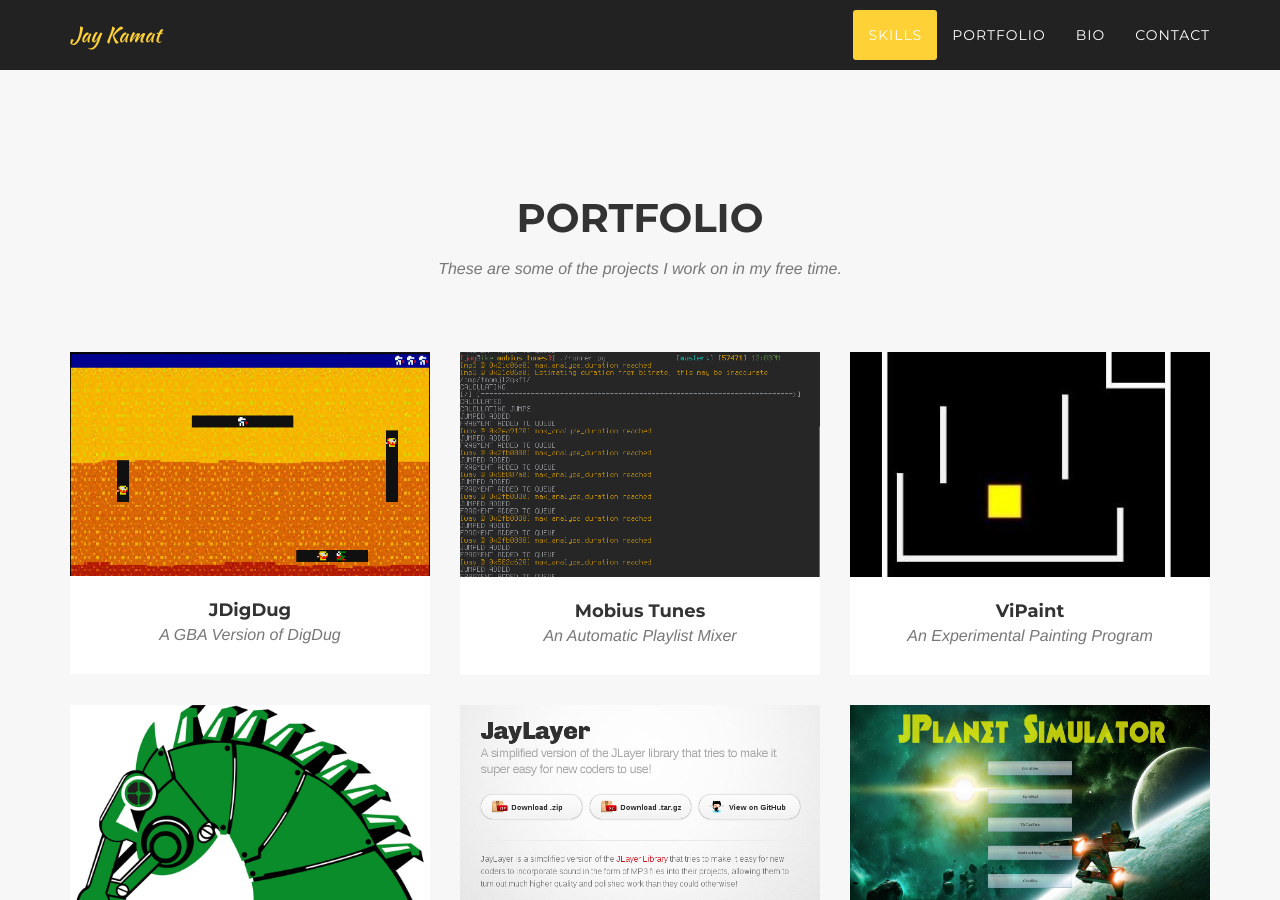
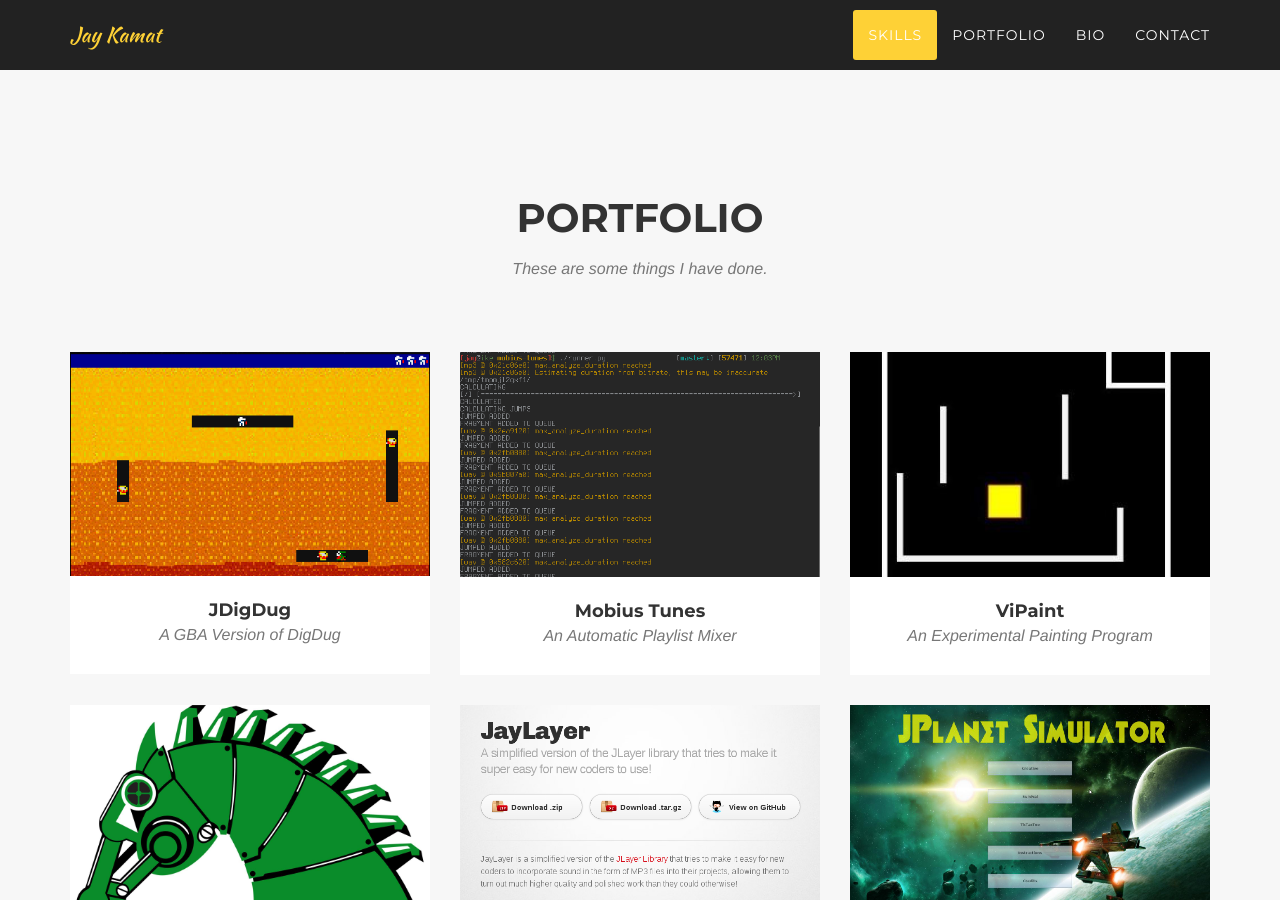
Before and after one commit to jgkamat/jgkamat.github.io, a Jekyll site: the page built from index.html, in a window 1280 px wide and 900 px high, scrolled down 1463 px. Built offline with Jekyll 4.4.1, drawn with Linux system fonts in a browser that asks for light colours; some web fonts are replaced; some of the changed text lies outside the part shown.

Commit message:
Update a few wordings

```diff
--- a/_includes/header.html
+++ b/_includes/header.html
@@ -41,9 +41,9 @@
     <header>
         <div class="container">
             <div class="intro-text">
-                <div class="intro-lead-in">Welcome to My Website!</div>
+                <div class="intro-lead-in">Hey, my name is</div>
                 <div class="intro-heading">Jay Kamat</div>
-                <a href="#skills" class="page-scroll btn btn-xl">My Story</a>
+                <a href="#skills" class="page-scroll btn btn-xl">Come on In!</a>
             </div>
         </div>
     </header>
--- a/_includes/portfolio_grid.html
+++ b/_includes/portfolio_grid.html
@@ -4,7 +4,7 @@
             <div class="row">
                 <div class="col-lg-12 text-center">
                     <h2 class="section-heading">Portfolio</h2>
-                    <h3 class="section-subheading text-muted">These are some of the projects I work on in my free time.</h3>
+                    <h3 class="section-subheading text-muted">These are some things I have done.</h3>
                 </div>
             </div>
             <div class="row">
```
